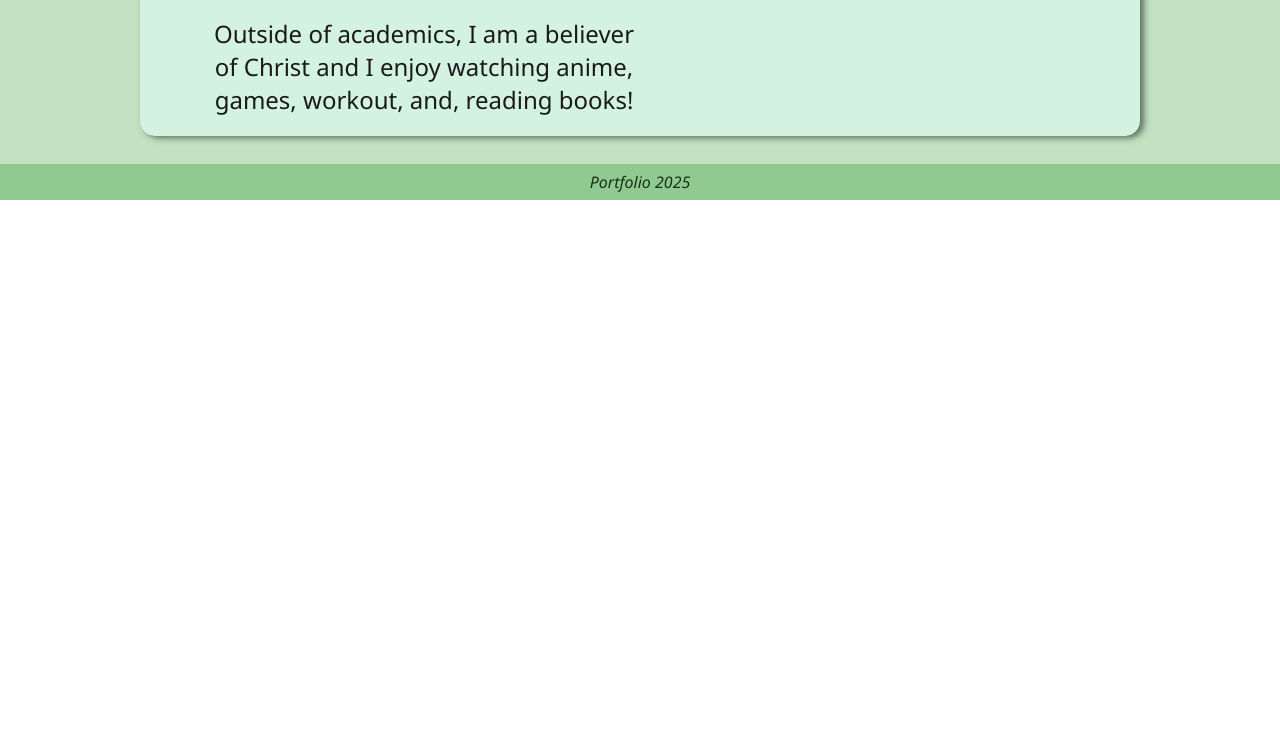
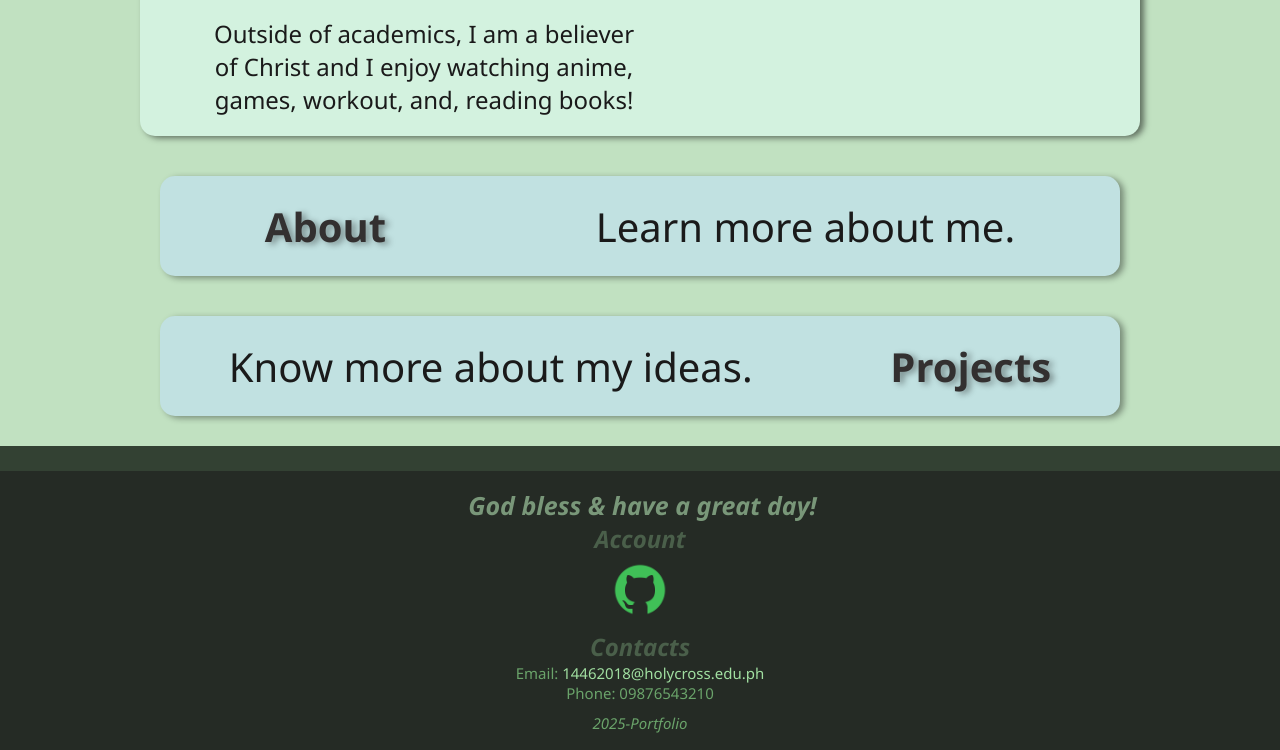
Before and after one commit to JosephCanzana/Portfolio.github.io, a plain HTML site: page index.html in a window 1280 px wide. Shown: the part 635-1385 px from the top of the page. Before the commit the page ends 835 px from the top, so only its background shows below. Drawn offline with Linux system fonts and the light colour scheme.

Commit message:
updated the footer and added contacts

```diff
--- a/index.html
+++ b/index.html
@@ -35,11 +35,27 @@
                     </p>
                 </div>
                 <img src="images/bulbasaur-jumping.gif" alt="bulbasaur" class="img-greet">
+            </div>
 
+            <div class="quick-button">
+                <a href="about.html">About</a>
+                <p>Learn more about me.</p>
+            </div>
+            <div class="quick-button">
+                <p>Know more about my ideas.</p>
+                <a href="projects.html">Projects</a>
             </div>
         </main>
 
-        <footer class="footer-content">Portfolio 2025</footer>
+        <footer class="footer-content">
+            <h3 class="footer-head">God bless & have a great day!</h3>
+            <h1>Account</h1>
+            <a href="https://github.com/JosephCanzana"><img class="footer-github" src="images/github-green.png" alt="GitHub"></a>
+            <h1>Contacts</h1>
+            <p>Email: <a href="mailto:14462018@holycross.edu.ph">14462018@holycross.edu.ph</a></p>
+            <p>Phone: 09876543210</p>
+            <h4>2025-Portfolio</h4>
+        </footer>
     </div>
 </body>
 </html>
--- a/styles/style.css
+++ b/styles/style.css
@@ -2,6 +2,7 @@ body{
     font-family: 'Segoe UI', Tahoma, Geneva, Verdana, sans-serif;
     box-sizing: border-box;
     margin: 0;
+    background-color: #334133ff;
 }
 
 .wrapper{
@@ -84,7 +85,7 @@ body{
     min-width: 75vw;
     height: auto;
     padding: 20px 20px;
-    margin: 10px 300px;
+    margin: 10px 300px 20px;
     display: flex;
     align-items: start;
     justify-content: center;
@@ -109,6 +110,37 @@ body{
     font-size: 24px;
     font-weight: 450;
     text-align: center;
+}
+
+.quick-button{
+    margin: 20px;
+    min-width: 75vw;
+    height: 100px;
+    border-radius: 15px;
+    display: flex;
+    align-items: center;
+    justify-content: space-around;
+    background-color: #C1E1E1;
+    box-shadow: 4px 2px 6px #00000062;
+    transition: ease-in-out 0.2s;
+    font-size: 40px;
+}
+
+.quick-button:hover{
+    background-color: #007AFF;
+}
+
+.quick-button > a{
+    text-decoration: none;
+    color: #333030ff;
+    text-shadow: 4px 2px 6px #00000062;
+    font-weight: 700;
+    transition: ease-in-out 0.2s;
+}
+
+.quick-button > a:hover{
+    font-size: 50px;
+    color:#00ff59
 }
 
 /* About me styling */
@@ -189,7 +221,6 @@ body{
     width: 50vw;
     margin: 10px;
     padding: 10px;
-    background-color: #C1E1E1;
     display: flex;
     justify-content: space-between;
     align-items: center;
@@ -200,7 +231,6 @@ body{
 
 .certificate-group:hover{
     width: 70vw;
-    background-color: #afced8ff;
 }
 
 .certificate-group > img{
@@ -341,11 +371,66 @@ body{
     display: flex;
     align-items: center;
     justify-content: center;
+    size: 35px;
+    flex-direction: column;
     padding: 7px;
-    background-color: #91CA91;
-    color: #173017;
-    font-size: 16px;
-    font-weight: 500;
+    background-color: #252b25ff;
+    margin-top: 25px;
+}
+
+.footer-content > h1{
     font-style: italic;
+    font-size: 24px;
+    font-weight: 600;
+    color: #4a5f4aff;
+    margin: 0px;
+}
+
+.footer-content > p{
     margin: 0;
+    color: #6aa36aff;
+    font-size: 15px;
+    font-weight: 450;
 }
+
+.footer-content > p > a{
+    margin: 0;
+    color: #a1dfa1ff;
+    font-size: 15px;
+    font-weight: 60;
+    text-decoration: none;
+    transition: ease-in-out 0.2s;
+}
+.footer-content > p > a:hover{
+    font-size: 20px;
+    color: #007AFF;
+}
+
+.footer-content > h4{
+    margin: 10px;
+    font-style: italic;
+    color: #6aa36aff;
+    font-size: 15px;
+    font-weight: 60;
+}
+
+.footer-github{
+    width: 60px;
+    height: 60px;
+    object-fit: contain;
+    margin: 0px;
+    padding: 5px;
+    transition: ease-in-out 0.2s;
+}
+
+.footer-github:hover{
+    width: 90px;
+    height: 90px;
+}
+
+.footer-head{
+    font-size: 25px;
+    font-style: italic;
+    color: #799779ff;
+    margin: 10px 0px 0px 5px;
+}
```
Also changed, not shown: about.html (+11 -3 lines), projects.html (+9 -1 lines), images/github-green.png (added), images/github-mark.png (deleted), 1 other file.
